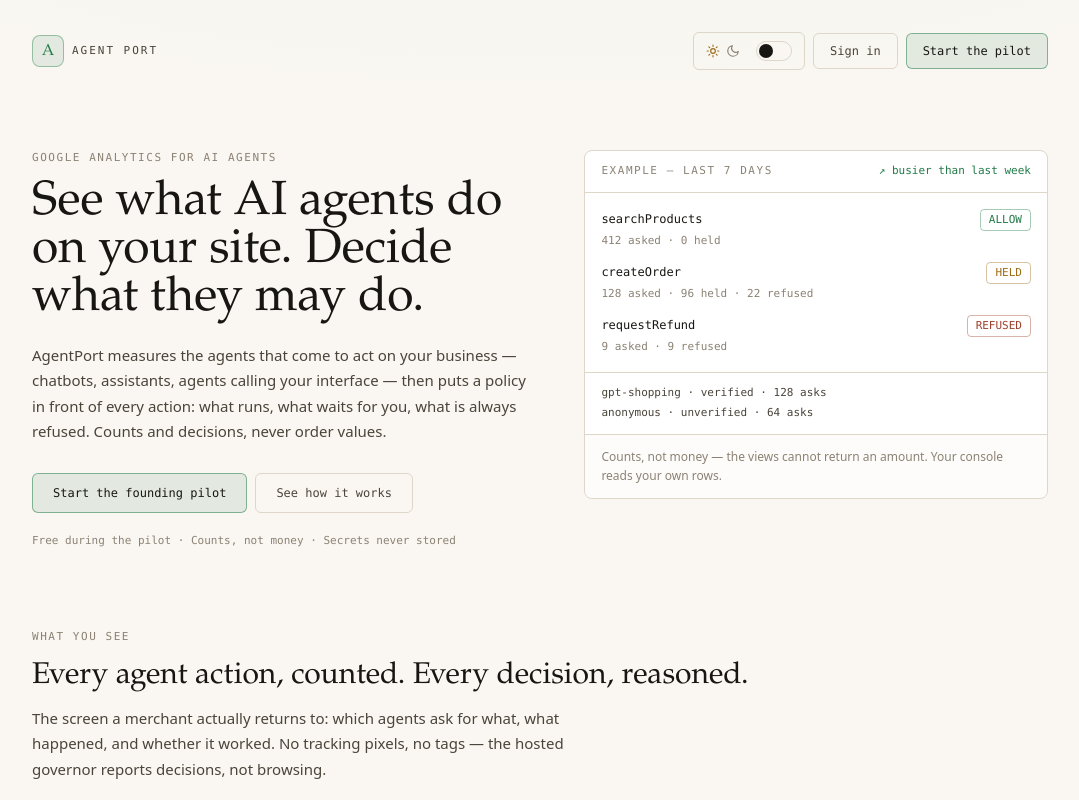
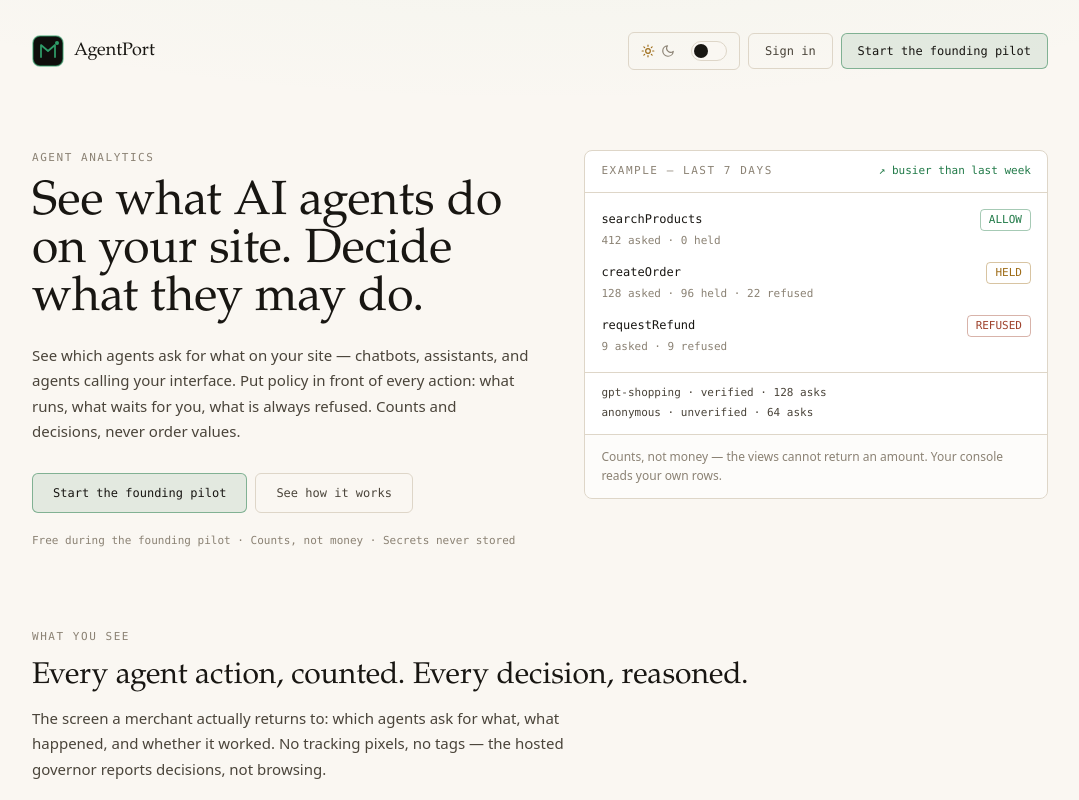
Before and after one commit to rawatarpit/agentport-ui, a Next.js app: page /home in a window 1280 px wide. Shown: the top 800 px of the page, without its empty margins (100-1179 px from the left). Built offline with nearby package versions, Linux system fonts and the light colour scheme.

Commit message:
feat(landing): add AgentPort logo and reframe as agent analytics

```diff
--- a/app/home/page.tsx
+++ b/app/home/page.tsx
@@ -1,11 +1,12 @@
 import Link from 'next/link'
 import { Badge } from '@/components/stat'
 import { ThemeToggle } from '@/components/theme-toggle'
+import { AgentPortLogo } from '@/components/brand/agentport-logo'
 
 export const metadata = {
-  title: 'AgentPort — Google Analytics for AI agents',
+  title: 'AgentPort — Agent analytics',
   description:
-    'See what AI agents do on your site — what they ask for, what is allowed, held, or refused — then put typed policy in front of every action. Counts and decisions, never order values.',
+    'See what AI agents do on your site — what they ask for, what is allowed, held, or refused — and put policy in front of every action. Counts and decisions, never order values.',
 }
 
 /**
@@ -151,14 +152,9 @@ export default function HomePage() {
   return (
     <div className="mx-auto w-full max-w-[1080px] px-5 py-8 sm:px-8">
       <header className="flex flex-wrap items-center justify-between gap-4">
-        <span className="flex items-center gap-2">
-          <span className="flex h-8 w-8 items-center justify-center rounded-lg border border-verdant/40 bg-verdant/10 font-display text-base text-verdant">
-            A
-          </span>
-          <span className="font-mono text-[11px] uppercase tracking-[0.18em] text-bone-dim">
-            Agent Port
-          </span>
-        </span>
+          <Link href="/" aria-label="AgentPort home">
+            <AgentPortLogo />
+          </Link>
           <div className="flex items-center gap-2">
             <div className="w-28">
               <ThemeToggle />
@@ -167,7 +163,7 @@ export default function HomePage() {
               Sign in
             </Link>
             <Link href="/signup" className="btn btn-primary px-4 py-2">
-            Start the pilot
+              Start the founding pilot
             </Link>
           </div>
       </header>
@@ -176,15 +172,15 @@ export default function HomePage() {
         {/* Hero — the category, then the two halves: see, then decide. */}
         <section className="grid items-start gap-10 lg:grid-cols-[1.05fr_0.95fr]">
           <div>
-            <p className="label">Google Analytics for AI agents</p>
+            <p className="label">Agent analytics</p>
             <h1 className="mt-3 font-display text-4xl leading-[1.08] text-bone sm:text-5xl">
               See what AI agents do on your site. Decide what they may do.
             </h1>
             <p className="prose-bone mt-5 max-w-[58ch]">
-              AgentPort measures the agents that come to act on your business —
-              chatbots, assistants, agents calling your interface — then puts a
-              policy in front of every action: what runs, what waits for you,
-              what is always refused. Counts and decisions, never order values.
+              See which agents ask for what on your site — chatbots, assistants,
+              and agents calling your interface. Put policy in front of every
+              action: what runs, what waits for you, what is always refused. Counts
+              and decisions, never order values.
             </p>
             <div className="mt-7 flex flex-wrap gap-2">
               <Link href="/signup" className="btn btn-primary px-5 py-2.5">
@@ -195,7 +191,7 @@ export default function HomePage() {
               </Link>
             </div>
             <p className="mt-5 font-mono text-[11px] text-bone-faint">
-              Free during the pilot · Counts, not money · Secrets never stored
+              Free during the founding pilot · Counts, not money · Secrets never stored
             </p>
           </div>
 
@@ -259,7 +255,7 @@ export default function HomePage() {
         <section>
           <p className="label">What you control</p>
           <h2 className="mt-3 font-display text-3xl text-bone">
-            Analytics tells you what happened. AgentPort decides before it happens.
+            Analytics tells you what happened. Policy decides before it happens.
           </h2>
           <p className="prose-bone mt-3 max-w-[68ch]">
             Four questions in plain language: above what order value should we
@@ -366,7 +362,10 @@ export default function HomePage() {
       </main>
 
       <footer className="mt-16 flex flex-wrap items-center justify-between gap-3 border-t border-ink-line py-6">
+        <div className="flex items-center gap-2">
+          <AgentPortLogo className="scale-90" />
           <p className="font-mono text-[11px] text-bone-faint">© 2026 AgentPort</p>
+        </div>
         <div className="flex gap-4 font-mono text-[11px] text-bone-dim">
           <Link href="/login" className="hover:text-bone">
             Sign in
--- /dev/null
+++ b/components/brand/agentport-logo.tsx
@@ -0,0 +1,33 @@
+import type { SVGProps } from 'react'
+
+export function AgentPortLogo({
+  markOnly = false,
+  className = '',
+  ...props
+}: SVGProps<SVGSVGElement> & { markOnly?: boolean }) {
+  return (
+    <div className={`flex items-center gap-2.5 ${className}`}>
+      <svg
+        width="32"
+        height="32"
+        viewBox="0 0 64 64"
+        fill="none"
+        xmlns="http://www.w3.org/2000/svg"
+        aria-label={markOnly ? 'AgentPort' : undefined}
+        {...props}
+      >
+        <rect x="2" y="2" width="60" height="60" rx="14" fill="#0f0e0c" />
+        <rect x="2" y="2" width="60" height="60" rx="14" stroke="#2f9c68" strokeWidth="3" opacity="0.6" />
+        <path
+          d="M18 44V20L32 32L46 20V44"
+          stroke="#2f9c68"
+          strokeWidth="3.5"
+          strokeLinecap="round"
+          strokeLinejoin="round"
+        />
+        <circle cx="50" cy="16" r="4" fill="#2f9c68" />
+      </svg>
+      {!markOnly ? <span className="font-display text-lg text-bone">AgentPort</span> : null}
+    </div>
+  )
+}
```
Also changed, not shown: app/icon.svg. Lines whose indentation alone changed are shown as unchanged.
